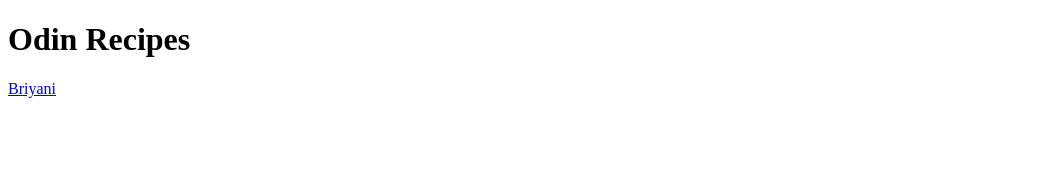
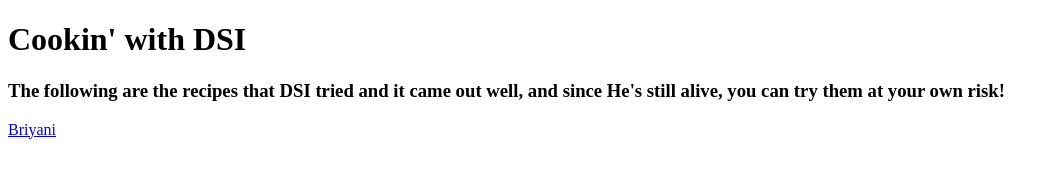
Before and after one commit to X-DSI/odin-recipes, a plain HTML site: page index.html in a window 1280 px wide. Shown: the whole page, without its empty margins (0-1059 px from the left). Drawn offline with Linux system fonts and the light colour scheme.

Commit message:
Added the Risk Disclaimer

```diff
--- a/index.html
+++ b/index.html
@@ -4,10 +4,11 @@
     <meta charset="UTF-8">
     <meta http-equiv="X-UA-Compatible" content="IE=edge">
     <meta name="viewport" content="width=device-width, initial-scale=1.0">
-    <title>Odin Recipes</title>
+    <title>DSI's Cookin'</title>
 </head>
 <body>
-    <h1>Odin Recipes</h1>
+    <h1>Cookin' with DSI</h1>
+    <h3>The following are the recipes that DSI tried and it came out well, and since He's still alive, you can try them at your own risk!</h3>
     <a href="./recipes/briyani.html">Briyani</a>
 </body>
 </html>
```
